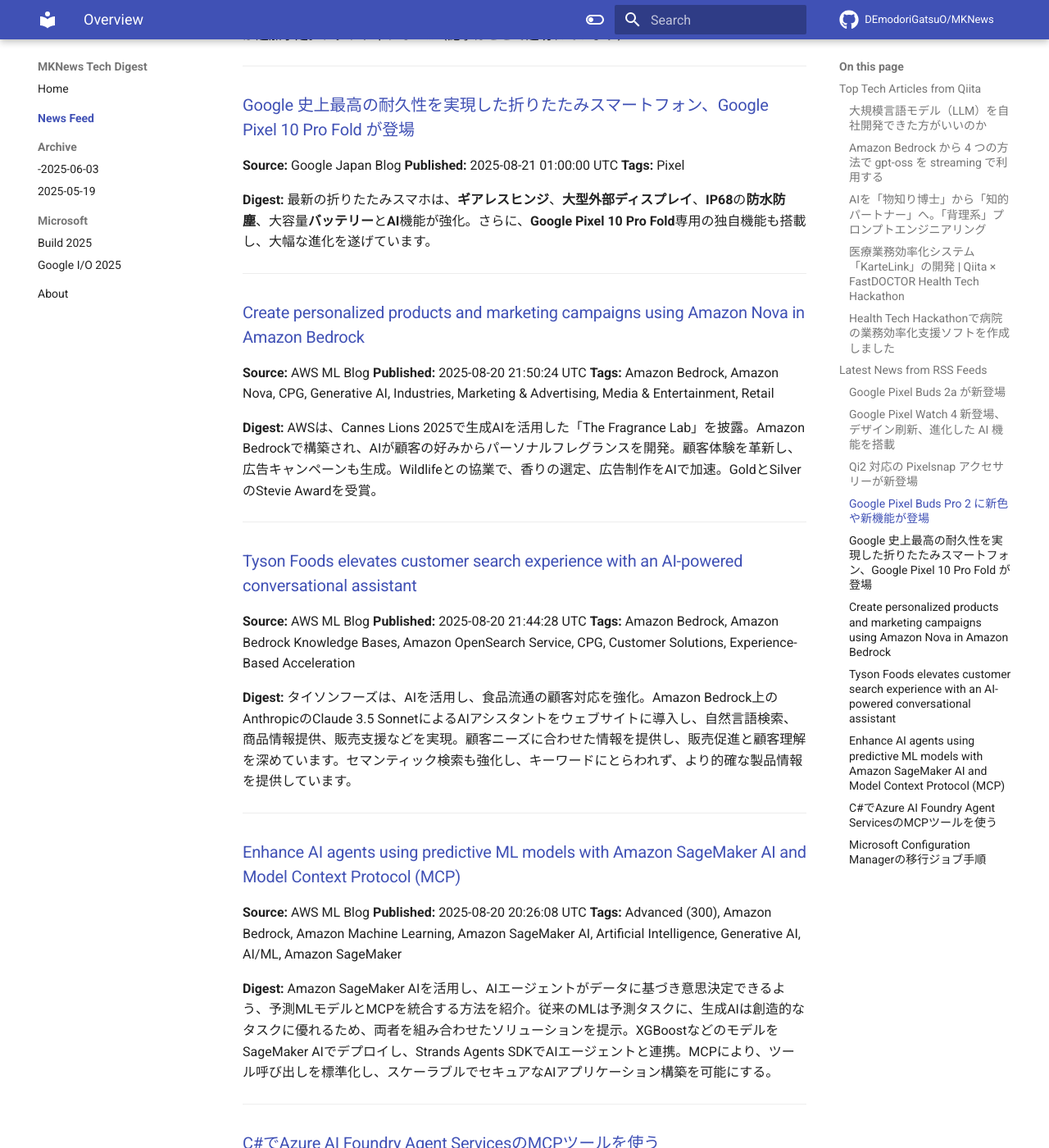
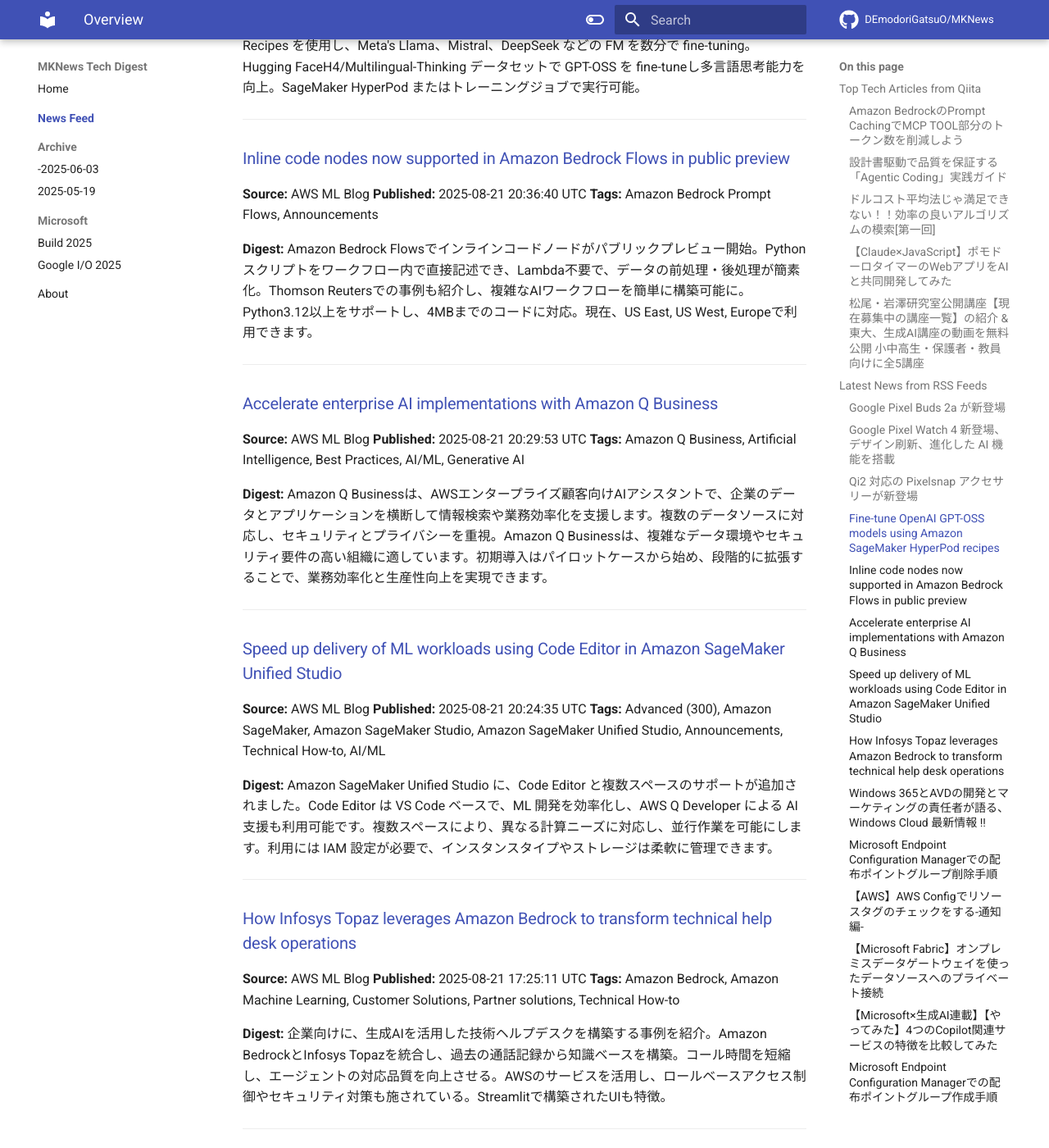
Before and after one commit to DEmodoriGatsuO/MKNews, an MkDocs documentation site: the page built from docs/news/index.md, in a window 1280 px wide and 1400 px high, scrolled down 2468 px. Shown: the whole window at 82% size. Built offline with MkDocs 1.6.1 and Material for MkDocs 9.7.7, drawn with Linux system fonts in a browser that asks for light colours; comment, search, counter and statistics services are not loaded; some of the changed text lies outside the part shown.

Commit message:
Automated AI Tech Digest - 2025-08-22

```diff
--- a/docs/news/index.md
+++ b/docs/news/index.md
@@ -1,56 +1,56 @@
-# AI Tech Trends Digest (2025-08-21)
+# AI Tech Trends Digest (2025-08-22)
 
 
 ## Top Tech Articles from Qiita
 
 
-### [大規模言語モデル（LLM）を自社開発できた方がいいのか](https://qiita.com/eiji-noguchi/items/dfedf2cf47eaa12a2e4a)
-**Published:** 2025-08-20 10:28:31 UTC
-**Likes:** 5
-**Tags:** ファインチューニング, 生成AI, LLM, 大規模モデル
+### [Amazon BedrockのPrompt CachingでMCP TOOL部分のトークン数を削減しよう](https://qiita.com/marudog/items/58ef942417cddd4b594f)
+**Published:** 2025-08-21 14:48:55 UTC
+**Likes:** 4
+**Tags:** bedrock, Anthropic, PromptCaching
 
 **Digest:**
-生成AI開発について、著者は「活用」「統合」「開発」の3つの意味を提示。特に「開発」は、モデル自体の学習を指し、**追加学習**が重要と説く。自社開発の利点として、**コスト削減**、**セキュリティ向上**、**応答速度**の改善を挙げ、大規模モデル利用の課題を指摘。高スループット、厳密な出力、閉域運用など、特定の要件には**LLM開発**が合理的と結論づけています。GPU購入のお願いで締めくくられています。
+Amazon Bedrock経由のClaude Sonnet 4でPrompt Cachingを検証。MCP利用時のトークン消費削減のため、2回利用で費用回収、10回で約22%の料金に。Playwright MCPでは約3,000トークン消費するツールがあり、SystemMessageに`cachePoint`設定が重要。キャッシュON/OFFで効果を確認。短時間での複数指示にも有効。基盤モデルにより対応状況が異なる点に注意。
 
 ---
 
-### [Amazon Bedrock から 4 つの方法で gpt-oss を streaming で利用する](https://qiita.com/ren8k/items/5e1388d5af0f6541d9c4)
-**Published:** 2025-08-20 13:16:10 UTC
-**Likes:** 4
-**Tags:** Python, AWS, OpenAI, bedrock, 生成AI
+### [設計書駆動で品質を保証する「Agentic Coding」実践ガイド](https://qiita.com/shinpr/items/98771c2b8d2e15cafcd5)
+**Published:** 2025-08-21 10:18:34 UTC
+**Likes:** 2
+**Tags:** TDD, LLM, ClaudeCode
 
 **Digest:**
-NTTデータデジタルサクセスソリューション事業部の ren8k 氏が、OpenAIのgpt-oss-120b/20bをAmazon Bedrockでストリーミング利用するサンプルコードを公開。ConverseStream API、OpenAI Completions API、Strands Agentsに対応。APIのバグにより、一部で推論部が出力に含まれる可能性あり。GitHubリポジトリでサンプルコードを公開。
+複数のAIエージェントが協調し、設計から実装、品質保証までを自律的に行うAgentic Codingを紹介。ルールと設計を体系化するContext EngineeringでLLMの判断精度を向上、ボイラープレートで実践可能。TDDや設計書駆動開発を実践し、メタ認知アプローチも採用。実際に試せるプロジェクトも公開。
 
 ---
 
-### [AIを「物知り博士」から「知的パートナー」へ。「背理系」プロンプトエンジニアリング](https://qiita.com/makotosaekit/items/ca9f707f8718d7c2471d)
-**Published:** 2025-08-20 14:35:53 UTC
-**Likes:** 2
-**Tags:** AI, プロンプト, 思考法, ChatGPT, LLM
+### [ドルコスト平均法じゃ満足できない！！効率の良いアルゴリズムの模索[第一回]](https://qiita.com/rikutoyamada01/items/d5e9c00166b1a68f7856)
+**Published:** 2025-08-21 12:09:57 UTC
+**Likes:** 1
+**Tags:** 自動化, AI, 投資, Gemini, ドルコスト平均法
 
 **Digest:**
-「背理系フレームワーク」は、AIとの対話で「問題の構造」を暴き出す思考技術。目的背理で前提を外し、構造背理で問いを投げかけ、原則背理で知見を定着。具体例では、リモートワーク課題をOSSの知見とアナロジーで解決。SystemPromptへの適用でAIの思考OSを書き換え、知的資産を継承。AIを「思考の彫刻パートナー」に変え、知的パートナーシップを築くことを目指す。
+ドルコスト平均法のメリットを活かし、投資額を株価変動に合わせて調整する「AAVC」というアルゴリズムを提案。過去のボラティリティと乖離率を元に、安く多く買い、高く少なく買う戦略を目指す。シミュレーションではDCAを上回るリターン率を達成。非対称性係数などのパラメータで戦略をカスタマイズ可能。今後、計算式と検証を進める予定です。
 
 ---
 
-### [医療業務効率化システム「KarteLink」の開発 | Qiita × FastDOCTOR Health Tech Hackathon](https://qiita.com/PocoPota/items/67c381f8f7c21babb44e)
-**Published:** 2025-08-20 13:18:18 UTC
-**Likes:** 2
-**Tags:** Gemini, QiitaFastDOCTOR
+### [【Claude×JavaScript】ポモドーロタイマーのWebアプリをAIと共同開発してみた](https://qiita.com/5naokichi/items/e4385521a66b3e7f3979)
+**Published:** 2025-08-22 05:10:05 UTC
+**Likes:** 0
+**Tags:** HTML, CSS, JavaScript, Claude, ClaudeCode
 
 **Digest:**
-都内ハッカソンで、チーム`Shimekiri_Keeper`が医療DXを目指し、AIと連携した医療業務効率化システム「KarteLink」を開発。**事前問診、会話録音、カルテ自動生成**の3ステップで、**AI**を活用し、医者の業務効率化と患者対応数増加を目指しました。**Next.js、Firebase、Gemini API**などを利用し、課題解決と将来性を探求しました。
+ポモドーロテクニックWebタイマーアプリを開発。25分集中と5分休憩を繰り返す時間管理術を、Page Visibility API、HTML5 Audio API、ローカルストレージを活用し実現。高精度タイマー、自動切り替え、UI設計、日次データ管理などを実装。バックグラウンド動作やUXにも配慮し、AI Claude Codeと協業して開発。
 
 ---
 
-### [Health Tech Hackathonで病院の業務効率化支援ソフトを作成しました](https://qiita.com/zobio/items/4c64c3852e2e7b20c4f4)
-**Published:** 2025-08-20 12:52:50 UTC
-**Likes:** 2
-**Tags:** hackathon, TypeScript, React, Gemini, QiitaFastDOCTOR
+### [松尾・岩澤研究室公開講座【現在募集中の講座一覧】の紹介 & 東大、生成AI講座の動画を無料公開　小中高生・保護者・教員向けに全5講座](https://qiita.com/Shawin/items/52d8cb6965baec6fc393)
+**Published:** 2025-08-22 05:00:19 UTC
+**Likes:** 0
+**Tags:** 機械学習, AI, 生成AI, LLM, AIエージェント
 
 **Digest:**
-「Qiita × FastDOCTOR Health Tech Hackathon」に参加。**医療現場の課題**に着目し、**AI**を活用した**事前問診、文字起こし、カルテ自動作成**サービスを開発。**Gemini**を用いてカルテ生成に挑戦するも、文字起こしデータの精度向上に苦戦。**プロンプト**の工夫や**LLM**との向き合い方を学び、**ユーザー目線**での開発の重要性を痛感。貴重な経験を通して成長を実感した。
+東京大学 松尾・岩澤研究室の公開講座情報をまとめました。10/7開講の「GCI」、10/1開講の「LLM基礎」、10/9開講の「深層学習」、12/3開講の「LLM応用」があります。対象者は学生や社会人で、締め切りや前提条件は講座によって異なります。詳細はリンク先でご確認ください。
 
 ---
 
@@ -63,7 +63,7 @@
 **Tags:** Pixel
 
 **Digest:**
-Google Pixel Buds Aシリーズは、アクティブノイズキャンセリング、没入感あるサウンド、快適な装着感を特徴とするイヤホンです。手頃な価格ながら、高い音質と使い心地を実現しており、日常使いに最適です。
+Google Pixel Buds A-Seriesが登場。アクティブノイズキャンセリングこそないものの、没入感のあるサウンドと快適な装着感を両立し、手頃な価格を実現したイヤホンです。一日中使えるバッテリーも魅力です。
 
 ---
 
@@ -73,7 +73,7 @@
 **Tags:** Pixel
 
 **Digest:**
-Google Pixel Watch 4 が登場！バッテリー駆動時間が向上し、業界初のドーム型 Actua 360 ディスプレイを搭載。ジェスチャー操作により、手を挙げるだけで Gemini を起動し、音声アシスタント機能が利用可能になりました。
+Google Pixel Watch 4 が登場、新機能満載！長時間のバッテリー駆動と、業界初のドーム型 Actua 360 ディスプレイを搭載。さらに、手を挙げるだけで Gemini が利用可能となり、スマートウォッチとしての利便性が大きく向上しました。
 
 ---
 
@@ -83,76 +83,115 @@
 **Tags:** Pixel
 
 **Digest:**
-Google Pixel 10 のデザインに最適化された、新たなアクセサリーが登場します。アダプター、スタンド、ケースがラインナップされ、Pixel 10 シリーズの利便性と外観をさらに向上させるでしょう。
+Google Pixel 10シリーズのデザインに最適化された周辺アクセサリーが発表されました。アダプター、スタンド、ケースなどがラインナップされ、Pixel 10の外観と調和する洗練されたデザインが特徴です。
 
 ---
 
-### [Google Pixel Buds Pro 2 に新色や新機能が登場](https://blog.google/intl/ja-jp/feed/new-for-pixel-buds-pro-2/)
-**Source:** Google Japan Blog
-**Published:** 2025-08-21 01:00:00 UTC
-**Tags:** Pixel
+### [Fine-tune OpenAI GPT-OSS models using Amazon SageMaker HyperPod recipes](https://aws.amazon.com/blogs/machine-learning/fine-tune-openai-gpt-oss-models-using-amazon-sagemaker-hyperpod-recipes/)
+**Source:** AWS ML Blog
+**Published:** 2025-08-21 21:35:59 UTC
+**Tags:** Amazon SageMaker, Amazon SageMaker AI, Announcements, Artificial Intelligence, Foundation models
 
 **Digest:**
-Google Pixel Buds Pro 2 に新色 Moonstone が登場！Tensor A1 と Gemini を搭載し、Google Pixel 10 シリーズとの相性も抜群です。来月以降にはソフトウェアアップデートで新機能が追加予定。アダプティブオー…（記事はここで途切れています）
+Amazon SageMaker AI を活用し、GPT-OSS モデルをカスタム化。SageMaker HyperPod Recipes を使用し、Meta's Llama、Mistral、DeepSeek などの FM を数分で fine-tuning。Hugging FaceH4/Multilingual-Thinking データセットで GPT-OSS を fine-tuneし多言語思考能力を向上。SageMaker HyperPod またはトレーニングジョブで実行可能。
 
 ---
 
-### [Google 史上最高の耐久性を実現した折りたたみスマートフォン、Google Pixel 10 Pro Fold が登場](https://blog.google/intl/ja-jp/products/devices-services/google-pixel-10-pro-fold/)
-**Source:** Google Japan Blog
-**Published:** 2025-08-21 01:00:00 UTC
-**Tags:** Pixel
+### [Inline code nodes now supported in Amazon Bedrock Flows in public preview](https://aws.amazon.com/blogs/machine-learning/inline-code-nodes-now-supported-in-amazon-bedrock-flows-in-public-preview/)
+**Source:** AWS ML Blog
+**Published:** 2025-08-21 20:36:40 UTC
+**Tags:** Amazon Bedrock Prompt Flows, Announcements
 
 **Digest:**
-最新の折りたたみスマホは、**ギアレスヒンジ**、**大型外部ディスプレイ**、**IP68**の**防水防塵**、大容量**バッテリー**と**AI**機能が強化。さらに、**Google Pixel 10 Pro Fold**専用の独自機能も搭載し、大幅な進化を遂げています。
+Amazon Bedrock Flowsでインラインコードノードがパブリックプレビュー開始。Pythonスクリプトをワークフロー内で直接記述でき、Lambda不要で、データの前処理・後処理が簡素化。Thomson Reutersでの事例も紹介し、複雑なAIワークフローを簡単に構築可能に。Python3.12以上をサポートし、4MBまでのコードに対応。現在、US East, US West, Europeで利用できます。
 
 ---
 
-### [Create personalized products and marketing campaigns using Amazon Nova in Amazon Bedrock](https://aws.amazon.com/blogs/machine-learning/create-personalized-products-and-marketing-campaigns-using-amazon-nova-in-amazon-bedrock/)
+### [Accelerate enterprise AI implementations with Amazon Q Business](https://aws.amazon.com/blogs/machine-learning/accelerate-enterprise-ai-implementations-with-amazon-q-business/)
 **Source:** AWS ML Blog
-**Published:** 2025-08-20 21:50:24 UTC
-**Tags:** Amazon Bedrock, Amazon Nova, CPG, Generative AI, Industries, Marketing & Advertising, Media & Entertainment, Retail
+**Published:** 2025-08-21 20:29:53 UTC
+**Tags:** Amazon Q Business, Artificial Intelligence, Best Practices, AI/ML, Generative AI
 
 **Digest:**
-AWSは、Cannes Lions 2025で生成AIを活用した「The Fragrance Lab」を披露。Amazon Bedrockで構築され、AIが顧客の好みからパーソナルフレグランスを開発。顧客体験を革新し、広告キャンペーンも生成。Wildlifeとの協業で、香りの選定、広告制作をAIで加速。GoldとSilverのStevie Awardを受賞。
+Amazon Q Businessは、AWSエンタープライズ顧客向けAIアシスタントで、企業のデータとアプリケーションを横断して情報検索や業務効率化を支援します。複数のデータソースに対応し、セキュリティとプライバシーを重視。Amazon Q Businessは、複雑なデータ環境やセキュリティ要件の高い組織に適しています。初期導入はパイロットケースから始め、段階的に拡張することで、業務効率化と生産性向上を実現できます。
 
 ---
 
-### [Tyson Foods elevates customer search experience with an AI-powered conversational assistant](https://aws.amazon.com/blogs/machine-learning/tyson-foods-elevates-customer-search-experience-with-an-ai-powered-conversational-assistant/)
+### [Speed up delivery of ML workloads using Code Editor in Amazon SageMaker Unified Studio](https://aws.amazon.com/blogs/machine-learning/speed-up-delivery-of-ml-workloads-using-code-editor-in-amazon-sagemaker-unified-studio/)
 **Source:** AWS ML Blog
-**Published:** 2025-08-20 21:44:28 UTC
-**Tags:** Amazon Bedrock, Amazon Bedrock Knowledge Bases, Amazon OpenSearch Service, CPG, Customer Solutions, Experience-Based Acceleration
+**Published:** 2025-08-21 20:24:35 UTC
+**Tags:** Advanced (300), Amazon SageMaker, Amazon SageMaker Studio, Amazon SageMaker Unified Studio, Announcements, Technical How-to, AI/ML
 
 **Digest:**
-タイソンフーズは、AIを活用し、食品流通の顧客対応を強化。Amazon Bedrock上のAnthropicのClaude 3.5 SonnetによるAIアシスタントをウェブサイトに導入し、自然言語検索、商品情報提供、販売支援などを実現。顧客ニーズに合わせた情報を提供し、販売促進と顧客理解を深めています。セマンティック検索も強化し、キーワードにとらわれず、より的確な製品情報を提供しています。
+Amazon SageMaker Unified Studio に、Code Editor と複数スペースのサポートが追加されました。Code Editor は VS Code ベースで、ML 開発を効率化し、AWS Q Developer による AI 支援も利用可能です。複数スペースにより、異なる計算ニーズに対応し、並行作業を可能にします。利用には IAM 設定が必要で、インスタンスタイプやストレージは柔軟に管理できます。
 
 ---
 
-### [Enhance AI agents using predictive ML models with Amazon SageMaker AI and Model Context Protocol (MCP)](https://aws.amazon.com/blogs/machine-learning/enhance-ai-agents-using-predictive-ml-models-with-amazon-sagemaker-ai-and-model-context-protocol-mcp/)
+### [How Infosys Topaz leverages Amazon Bedrock to transform technical help desk operations](https://aws.amazon.com/blogs/machine-learning/how-infosys-topaz-leverages-amazon-bedrock-to-transform-technical-help-desk-operations/)
 **Source:** AWS ML Blog
-**Published:** 2025-08-20 20:26:08 UTC
-**Tags:** Advanced (300), Amazon Bedrock, Amazon Machine Learning, Amazon SageMaker AI, Artificial Intelligence, Generative AI, AI/ML, Amazon SageMaker
+**Published:** 2025-08-21 17:25:11 UTC
+**Tags:** Amazon Bedrock, Amazon Machine Learning, Customer Solutions, Partner solutions, Technical How-to
 
 **Digest:**
-Amazon SageMaker AIを活用し、AIエージェントがデータに基づき意思決定できるよう、予測MLモデルとMCPを統合する方法を紹介。従来のMLは予測タスクに、生成AIは創造的なタスクに優れるため、両者を組み合わせたソリューションを提示。XGBoostなどのモデルをSageMaker AIでデプロイし、Strands Agents SDKでAIエージェントと連携。MCPにより、ツール呼び出しを標準化し、スケーラブルでセキュアなAIアプリケーション構築を可能にする。
+企業向けに、生成AIを活用した技術ヘルプデスクを構築する事例を紹介。Amazon BedrockとInfosys Topazを統合し、過去の通話記録から知識ベースを構築。コール時間を短縮し、エージェントの対応品質を向上させる。AWSのサービスを活用し、ロールベースアクセス制御やセキュリティ対策も施されている。Streamlitで構築されたUIも特徴。
 
 ---
 
-### [C#でAzure AI Foundry Agent ServicesのMCPツールを使う](https://blog.jbs.co.jp/entry/2025/08/21/121413)
-**Source:** JBS Blog
-**Published:** 2025-08-21 03:14:13 UTC
-**Tags:** MCP, Azure AI Foundry Agent Service, .NET, C#
+### [Windows 365とAVDの開発とマーケティングの責任者が語る、Windows Cloud 最新情報 !!](https://blogs.windows.com/japan/2025/08/22/cloud-and-ai-endpoints-summit-in-tokyo/)
+**Source:** Windows Blog for Japan
+**Published:** 2025-08-22 04:12:57 UTC
+**Tags:** Windows 365, AVD, DaaS, VDI
 
 **Digest:**
-Azure AI Foundry Agent Services（プレビュー）は、エージェント開発を支援するプラットフォームです。Model Context Protocol（MCP）ツールが利用可能で、C# SDKによる動作確認を実施。公式ドキュメントのC#サンプルコードを基に、MCP Serverとの連携を検証しました。記事執筆時点でのSDK対応状況や、環境構築、動作確認について解説しています。
+9月26日(金)に東京で「Cloud and AI Endpoints Summit」開催。マイクロソフトのWindows 365開発責任者とマーケティング責任者が来日し、**Windows Cloud**戦略や最新情報を発信。**Microsoft Intune**の**AI**活用、**Windows 365**ユーザー登壇も。品川本社で**クラウドPC**展示や懇親会も。**DaaS**や**VDI**に関心のある方は事前登録を。
 
 ---
 
-### [Microsoft Configuration Managerの移行ジョブ手順](https://blog.jbs.co.jp/entry/2025/08/21/104102)
+### [Microsoft Endpoint Configuration Managerでの配布ポイントグループ削除手順](https://blog.jbs.co.jp/entry/2025/08/22/144425)
 **Source:** JBS Blog
-**Published:** 2025-08-21 01:41:02 UTC
-**Tags:** MCM, MECM, SCCM
+**Published:** 2025-08-22 05:44:25 UTC
+**Tags:** MECM, MCM
 
 **Digest:**
-Microsoft Configuration Manager (MCM) は、ITインフラ管理を効率化する製品で、クライアントPC等の構成管理、ソフトウェア配布、パッチ適用を担います。大規模環境での運用効率向上に貢献し、IT部門の負荷を軽減します。 長期運用では新環境への移行が必要となり、その際に重要なのが「移行ジョブ」です。これは、旧環境の配布ポイントやコンテンツを新環境でも利用できるようにする機能です。
+MECM（Microsoft Endpoint Configuration Manager）の配布ポイントグループを削除する手順を解説します。削除は、管理コンソールから対象の配布ポイントグループを選択し、右クリックで「削除」を選択することで行います。削除前に、グループ内の配布ポイントが他のグループに所属していないか確認し、必要であれば移動させてください。
 
 ---
+
+### [【AWS】AWS Configでリソースタグのチェックをする-通知編-](https://blog.jbs.co.jp/entry/2025/08/22/133920)
+**Source:** JBS Blog
+**Published:** 2025-08-22 04:39:20 UTC
+
+**Digest:**
+前回はAWS Configのrequired-tagsルール設定を行いました。今回は、そのルールに非準拠となった際にメール通知する方法を解説します。AWS ConfigとAmazon SNSを連携させ、違反リソースに関する詳細情報を含むメールを送信し、迅速な対応を可能にします。
+
+---
+
+### [【Microsoft Fabric】オンプレミスデータゲートウェイを使ったデータソースへのプライベート接続](https://blog.jbs.co.jp/entry/2025/08/22/115848)
+**Source:** JBS Blog
+**Published:** 2025-08-22 02:58:48 UTC
+**Tags:** Microsoft Fabric
+
+**Digest:**
+Microsoft Fabricのオンプレミスデータゲートウェイを利用し、プライベートエンドポイント経由でAzureストレージに接続する方法を解説。Fabricはデータ統合プラットフォームで、ゲートウェイ設定、プライベートエンドポイント作成、ストレージアカウントのネットワーク設定、データソース接続確認を行います。オンプレミスとクラウドを安全に連携させるための手順を紹介します。
+
+---
+
+### [【Microsoft×生成AI連載】【やってみた】4つのCopilot関連サービスの特徴を比較してみた](https://blog.jbs.co.jp/entry/2025/08/22/085055)
+**Source:** JBS Blog
+**Published:** 2025-08-21 23:50:55 UTC
+**Tags:** Microsoft Copilot, リサーチツール, アナリスト, Microsoft Cop, Microsoft 365 Copilot
+
+**Digest:**
+マイクロソフトの生成AI連載、今回はCopilot関連4サービスを比較。Microsoft 365 Copilot Chat、エージェントビルダー、リサーチツール、アナリストに同じ質問を投げかけ、それぞれの特徴を分析しています。エージェントビルダーやリサーチツールに興味のある方は必見です。記事の情報は2025/8/13時点です。
+
+---
+
+### [Microsoft Endpoint Configuration Managerでの配布ポイントグループ作成手順](https://blog.jbs.co.jp/entry/2025/08/21/154751)
+**Source:** JBS Blog
+**Published:** 2025-08-21 06:47:51 UTC
+**Tags:** MECM, MCM
+
+**Digest:**
+MECM（Microsoft Endpoint Configuration Manager）での配布ポイントグループ作成手順を解説します。配布ポイントグループは、コンテンツを効率的に配布するために不可欠です。グループ作成により、複数の配布ポイントをまとめて管理し、クライアントへの迅速なコンテンツ配信を実現できます。具体的な手順は、MECMコンソール内で容易に実行できます。
+
+---
```
